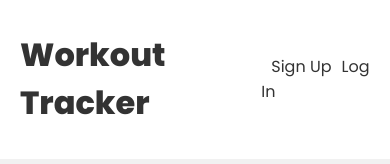
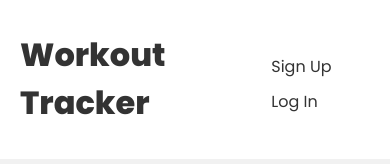
Before and after one commit to TomMetcalf/fitness-app, a React (Create React App) app in the folder frontend/: page / in a window 390 px wide. Shown: the top 164 px of the page. Built offline with nearby package versions, Linux system fonts and the light colour scheme; no server answers.

Commit message:
add signup and login styling mobile

```diff
--- a/frontend/src/index.css
+++ b/frontend/src/index.css
@@ -157,4 +157,9 @@ form.signup input, form.login input {
     margin: 10px 10px 20px 0px;
   }
 
+  nav a {
+  display: inline-block;
+  margin-top: 10px;
 }
+
+}
```
